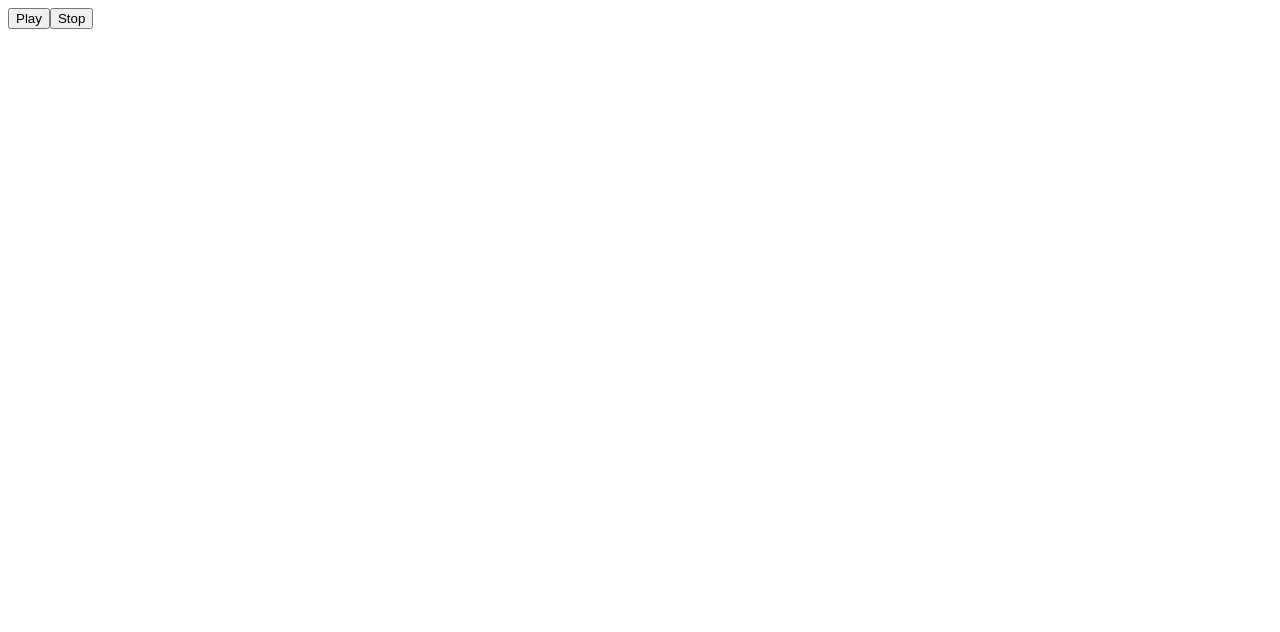
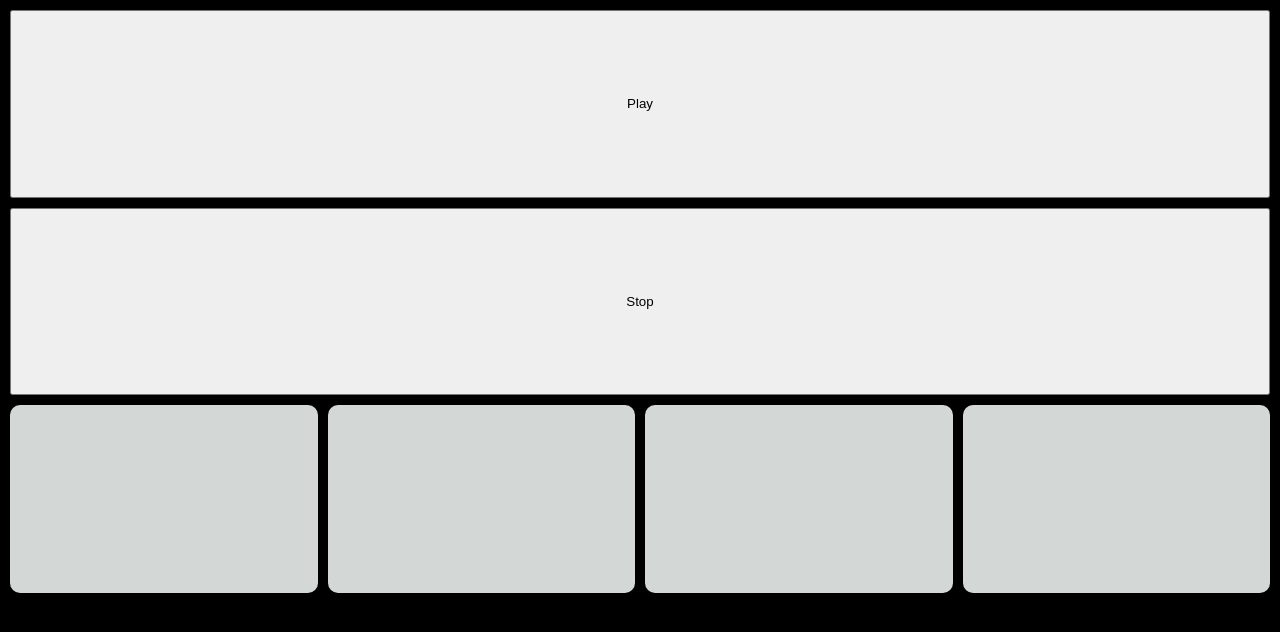
Before and after one commit to umarmohammed/step-sequencer, an Angular app: page / in a window 1280 px wide. Shown: the top 632 px of the page. Built offline with nearby package versions, Linux system fonts and the light colour scheme.

Commit message:
basic styling
#7

```diff
--- a/src/app/app.component.css
+++ b/src/app/app.component.css
@@ -0,0 +1,28 @@
+:host {
+  background: black;
+  display: grid;
+  place-content: center;
+}
+
+.container {
+  margin: 10px;
+  display: grid;
+  grid-gap: 10px;
+  grid-template-columns: repeat(4, 1fr);
+  grid-template-rows: repeat(4, 1fr);
+  height: calc(100vh - 20px);
+  width: calc(100vw - 20px);
+}
+
+.item {
+  background: #d3d8d6;
+  border-radius: 10px;
+}
+
+.item.active {
+  background: greenyellow;
+}
+
+.button {
+  grid-column: span 4;
+}
--- a/src/app/app.component.html
+++ b/src/app/app.component.html
@@ -2,5 +2,12 @@
   <source src="assets/kick-classic.wav" type="audio/wav" />
 </audio>
 
-<button (click)="play.next(true)">Play</button>
-<button (click)="play.next(false)">Stop</button>
+<div class="container">
+  <button (click)="play.next(true)" class="button">Play</button>
+  <button (click)="play.next(false)" class="button">Stop</button>
+  <div
+    class="item"
+    *ngFor="let item of items"
+    [class.active]="(play$ | async) === item"
+  ></div>
+</div>
--- a/src/app/app.component.ts
+++ b/src/app/app.component.ts
@@ -1,6 +1,6 @@
 import { Component } from '@angular/core';
 import { interval, Subject, NEVER } from 'rxjs';
-import { switchMap } from 'rxjs/operators';
+import { switchMap, tap, startWith, map } from 'rxjs/operators';
 
 @Component({
   selector: 'app-root',
@@ -8,9 +8,19 @@ import { switchMap } from 'rxjs/operators';
   styleUrls: ['./app.component.css']
 })
 export class AppComponent {
+  private interval$ = interval(2000).pipe(
+    switchMap(() =>
+      interval(500).pipe(
+        map(i => i + 2),
+        startWith(1)
+      )
+    )
+  );
+
   play = new Subject<boolean>();
+  play$ = this.play.pipe(
+    switchMap(playing => (playing ? this.interval$ : NEVER))
+  );
 
-  play$ = this.play.pipe(
-    switchMap(playing => (playing ? interval(1000) : NEVER))
-  );
+  items = [1, 2, 3, 4];
 }
--- a/src/styles.css
+++ b/src/styles.css
@@ -1 +1,4 @@
 /* You can add global styles to this file, and also import other style files */
+body {
+  margin: 0;
+}
```
